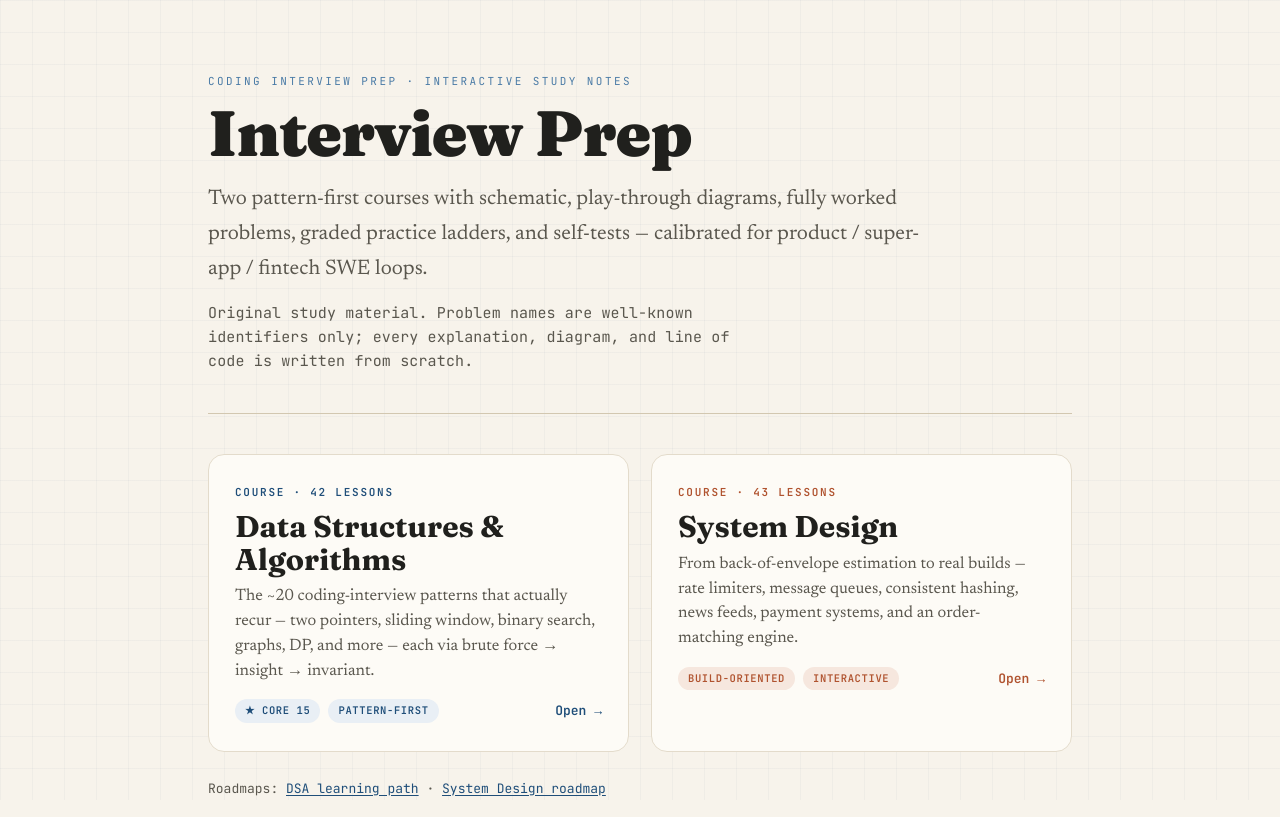
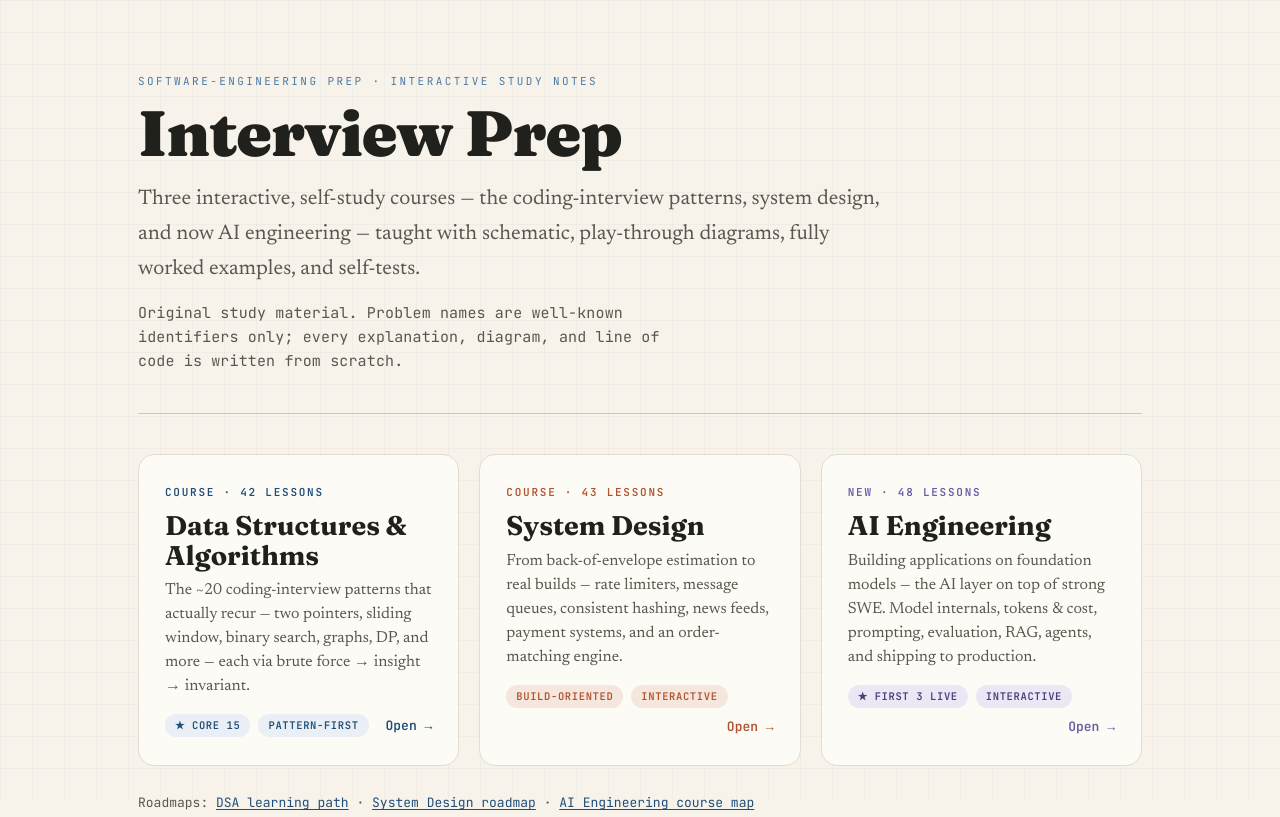
Before and after one commit to anordinarydayy/dsa-sd, a plain HTML site: page interview-prep/index.html in a window 1280 px wide. Shown: the top 817 px of the page. Drawn offline with Linux system fonts and the light colour scheme.

Commit message:
Add files via upload

```diff
--- a/interview-prep/index.html
+++ b/interview-prep/index.html
@@ -3,7 +3,7 @@
 <head>
 <meta charset="UTF-8">
 <meta name="viewport" content="width=device-width, initial-scale=1.0">
-<title>Interview Prep — DSA & System Design</title>
+<title>Interview Prep — DSA, System Design &amp; AI Engineering</title>
 <link rel="preconnect" href="https://fonts.googleapis.com">
 <link rel="preconnect" href="https://fonts.gstatic.com" crossorigin>
 <link href="https://fonts.googleapis.com/css2?family=Fraunces:opsz,wght@9..144,400;9..144,500;9..144,600;9..144,700;9..144,900&family=Newsreader:opsz,wght@6..72,400;6..72,500;6..72,600&family=JetBrains+Mono:wght@400;500;600&display=swap" rel="stylesheet">
@@ -12,7 +12,7 @@
     --paper:#F7F3EB; --paper-2:#FDFBF6; --ink:#20201D; --ink-soft:#5A574E;
     --blueprint:#1F4E79; --blueprint-soft:#4A7BA6; --blueprint-wash:#E9EFF5;
     --rust:#B0532F; --rust-wash:#F6E7DE; --line:#E3DBCB; --line-strong:#D2C7B0;
-    --green:#69B34C; --amber:#C98A2B; --violet:#6E59A5;
+    --green:#69B34C; --amber:#C98A2B; --violet:#6E59A5; --violet-wash:#ECE7F4;
   }
   *{box-sizing:border-box;}
   html{scroll-behavior:smooth;}
@@ -22,44 +22,49 @@
   body::before{content:"";position:fixed;inset:0;z-index:0;pointer-events:none;
     background-image:linear-gradient(rgba(31,78,121,.035) 1px,transparent 1px),
     linear-gradient(90deg,rgba(31,78,121,.035) 1px,transparent 1px);background-size:32px 32px;}
-  .wrap{position:relative;z-index:1;max-width:920px;margin:0 auto;padding:72px 28px 60px;flex:1 1 auto;width:100%;}
+  .wrap{position:relative;z-index:1;max-width:1060px;margin:0 auto;padding:72px 28px 60px;flex:1 1 auto;width:100%;}
   .brandmark{font-family:"JetBrains Mono",monospace;font-size:11px;letter-spacing:.22em;
     text-transform:uppercase;color:var(--blueprint-soft);margin-bottom:10px;}
   h1{font-family:"Fraunces",serif;font-weight:900;font-size:clamp(38px,6vw,64px);line-height:1.02;
     letter-spacing:-.015em;margin:0 0 18px;}
-  .lede{font-size:21px;color:var(--ink-soft);max-width:60ch;margin:0 0 14px;}
+  .lede{font-size:21px;color:var(--ink-soft);max-width:64ch;margin:0 0 14px;}
   .note{font-size:15px;color:var(--ink-soft);max-width:62ch;margin:6px 0 0;
     font-family:"JetBrains Mono",monospace;letter-spacing:.01em;line-height:1.6;}
   .rule{height:1px;background:var(--line-strong);border:none;margin:40px 0;}
-  .cards{display:grid;grid-template-columns:1fr 1fr;gap:22px;}
-  a.card{display:block;text-decoration:none;color:inherit;background:var(--paper-2);
+  .cards{display:grid;grid-template-columns:repeat(3,1fr);gap:20px;}
+  a.card{display:flex;flex-direction:column;text-decoration:none;color:inherit;background:var(--paper-2);
     border:1px solid var(--line);border-radius:16px;padding:28px 26px;
     transition:border-color .15s,box-shadow .15s,transform .06s;}
   a.card:hover{border-color:var(--blueprint-soft);box-shadow:0 10px 30px rgba(31,78,121,.10);transform:translateY(-2px);}
   a.card.sd:hover{border-color:var(--rust);box-shadow:0 10px 30px rgba(176,83,47,.10);}
+  a.card.ai:hover{border-color:var(--violet);box-shadow:0 10px 30px rgba(110,89,165,.12);}
   .tag{font-family:"JetBrains Mono",monospace;font-size:11px;letter-spacing:.16em;text-transform:uppercase;
     font-weight:600;color:var(--blueprint);}
   .sd .tag{color:var(--rust);}
-  .ct{font-family:"Fraunces",serif;font-weight:700;font-size:30px;margin:10px 0 8px;line-height:1.08;}
-  .cd{font-size:16.5px;color:var(--ink-soft);line-height:1.5;margin:0 0 16px;}
+  .ai .tag{color:var(--violet);}
+  .ct{font-family:"Fraunces",serif;font-weight:700;font-size:27px;margin:10px 0 8px;line-height:1.08;}
+  .cd{font-size:16px;color:var(--ink-soft);line-height:1.5;margin:0 0 16px;flex:1 1 auto;}
   .meta{display:flex;flex-wrap:wrap;gap:8px;align-items:center;}
   .pill{font-family:"JetBrains Mono",monospace;font-size:10.5px;letter-spacing:.06em;font-weight:600;
     padding:3px 10px;border-radius:20px;text-transform:uppercase;background:var(--blueprint-wash);color:var(--blueprint);}
   .sd .pill{background:var(--rust-wash);color:var(--rust);}
+  .ai .pill{background:var(--violet-wash);color:#4d3a78;}
   .go{margin-left:auto;font-family:"JetBrains Mono",monospace;font-size:13px;color:var(--blueprint);font-weight:600;}
   .sd .go{color:var(--rust);}
+  .ai .go{color:var(--violet);}
   .extra{margin-top:26px;font-family:"JetBrains Mono",monospace;font-size:13px;color:var(--ink-soft);}
   .extra a{color:var(--blueprint);text-underline-offset:2px;}
   footer{position:relative;z-index:1;padding:24px 28px;border-top:1px solid var(--line-strong);
     font-family:"JetBrains Mono",monospace;font-size:12px;color:var(--ink-soft);text-align:center;line-height:1.7;}
-  @media(max-width:680px){ .cards{grid-template-columns:1fr;} .wrap{padding:54px 18px 40px;} }
+  @media(max-width:900px){ .cards{grid-template-columns:1fr;} }
+  @media(max-width:680px){ .wrap{padding:54px 18px 40px;} }
 </style>
 </head>
 <body>
   <div class="wrap">
-    <div class="brandmark">Coding Interview Prep · Interactive Study Notes</div>
+    <div class="brandmark">Software-Engineering Prep · Interactive Study Notes</div>
     <h1>Interview Prep</h1>
-    <p class="lede">Two pattern-first courses with schematic, play-through diagrams, fully worked problems, graded practice ladders, and self-tests — calibrated for product / super-app / fintech SWE loops.</p>
+    <p class="lede">Three interactive, self-study courses — the coding-interview patterns, system design, and now AI engineering — taught with schematic, play-through diagrams, fully worked examples, and self-tests.</p>
     <p class="note">Original study material. Problem names are well-known identifiers only; every explanation, diagram, and line of code is written from scratch.</p>
 
     <hr class="rule">
@@ -77,9 +82,15 @@
         <p class="cd">From back-of-envelope estimation to real builds — rate limiters, message queues, consistent hashing, news feeds, payment systems, and an order-matching engine.</p>
         <div class="meta"><span class="pill">Build-oriented</span><span class="pill">Interactive</span><span class="go">Open →</span></div>
       </a>
+      <a class="card ai" href="ai-engineering/index.html">
+        <div class="tag">New · 48 lessons</div>
+        <div class="ct">AI Engineering</div>
+        <p class="cd">Building applications on foundation models — the AI layer on top of strong SWE. Model internals, tokens &amp; cost, prompting, evaluation, RAG, agents, and shipping to production.</p>
+        <div class="meta"><span class="pill">★ First 3 live</span><span class="pill">Interactive</span><span class="go">Open →</span></div>
+      </a>
     </div>
 
-    <p class="extra">Roadmaps: <a href="dsa/dsa-roadmap.html">DSA learning path</a> · <a href="system-design/system-design-roadmap-v2.html">System Design roadmap</a></p>
+    <p class="extra">Roadmaps: <a href="dsa/dsa-roadmap.html">DSA learning path</a> · <a href="system-design/system-design-roadmap-v2.html">System Design roadmap</a> · <a href="ai-engineering/index.html">AI Engineering course map</a></p>
   </div>
   <footer>
     Interactive study notes · self-contained HTML · best viewed on a laptop, works on any device<br>
```
